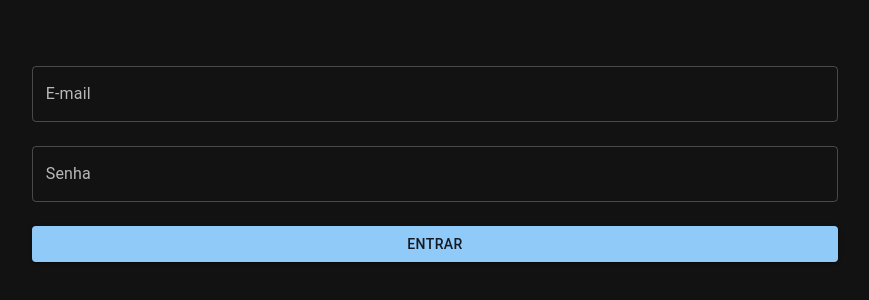
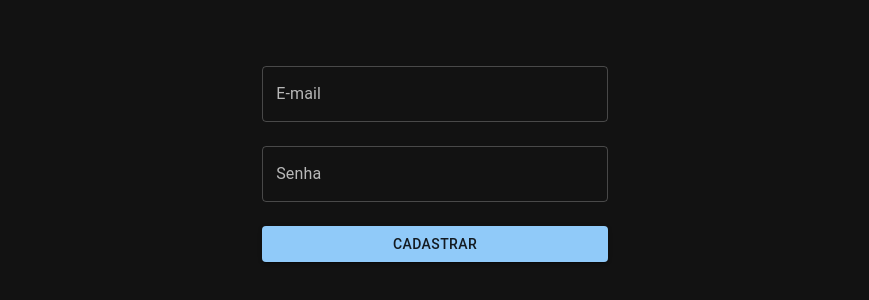
Before and after one commit to jandersonvb/chatter-ui, a React (Create React App) app: page /signup in a window 1280 px wide. Shown: the part 236-536 px from the top of the page, without its empty margins (205-1074 px from the left). Built offline with nearby package versions, Linux system fonts and the light colour scheme.

Commit message:
feat: create AuthProps in Auth component

```diff
--- a/src/App.tsx
+++ b/src/App.tsx
@@ -1,5 +1,6 @@
 import { Container, CssBaseline, ThemeProvider, createTheme } from "@mui/material"
-import { Auth } from "./components/auth/Auth"
+import { RouterProvider } from "react-router-dom"
+import { router } from "./components/Routes"
 
 const darkTheme = createTheme({
   palette: {
@@ -12,7 +13,7 @@ const App = () => {
     <ThemeProvider theme={darkTheme}>
       <CssBaseline />
       <Container>
-        <Auth />
+        <RouterProvider router={router} />
       </Container>
     </ThemeProvider>
   )
--- /dev/null
+++ b/src/components/Routes.tsx
@@ -0,0 +1,14 @@
+import { createBrowserRouter } from "react-router-dom";
+import { Login } from "./auth/Login";
+import { SignUp } from "./auth/SignUp";
+
+export const router = createBrowserRouter([
+  {
+    path: "/login",
+    element: <Login />
+  },
+  {
+    path: "/signup",
+    element: <SignUp />
+  }
+])
--- a/src/components/auth/Auth.tsx
+++ b/src/components/auth/Auth.tsx
@@ -1,12 +1,17 @@
 import { Button, Stack, TextField } from "@mui/material"
 import { useState } from "react"
 
-const Auth = () => {
+interface AuthProps {
+  submitLabel: string
+  onSubmit: (email: string, password: string) => Promise<void>
+}
+
+export const Auth = ({ submitLabel, onSubmit }: AuthProps) => {
   const [email, setEmail] = useState("")
   const [password, setPassword] = useState("")
 
   return (
-    <Stack spacing={3} sx={{ height: "100vh", maxWidth: { xs: "70%", ms: "30%" }, margin: "0 auto", justifyContent: "center" }}>
+    <Stack spacing={3} sx={{ height: "100vh", maxWidth: { xs: "70%", md: "30%" }, margin: "0 auto", justifyContent: "center" }}>
       <TextField
         type="email"
         label="E-mail"
@@ -21,10 +26,9 @@ const Auth = () => {
         value={password}
         onChange={e => setPassword(e.target.value)}
       />
-      <Button variant="contained">Entrar</Button>
+      <Button variant="contained" onClick={() => onSubmit(email, password)}>
+        {submitLabel}
+      </Button>
     </Stack>
   )
-
 }
-
-export { Auth }
--- /dev/null
+++ b/src/components/auth/Login.tsx
@@ -0,0 +1,5 @@
+import { Auth } from "./Auth"
+
+export const Login = () => {
+  return <Auth submitLabel="Entrar" onSubmit={async () => { }} />
+}
--- /dev/null
+++ b/src/components/auth/SignUp.tsx
@@ -0,0 +1,5 @@
+import { Auth } from "./Auth"
+
+export const SignUp = () => {
+  return <Auth submitLabel="Cadastrar" onSubmit={async () => { }} />
+}
```
